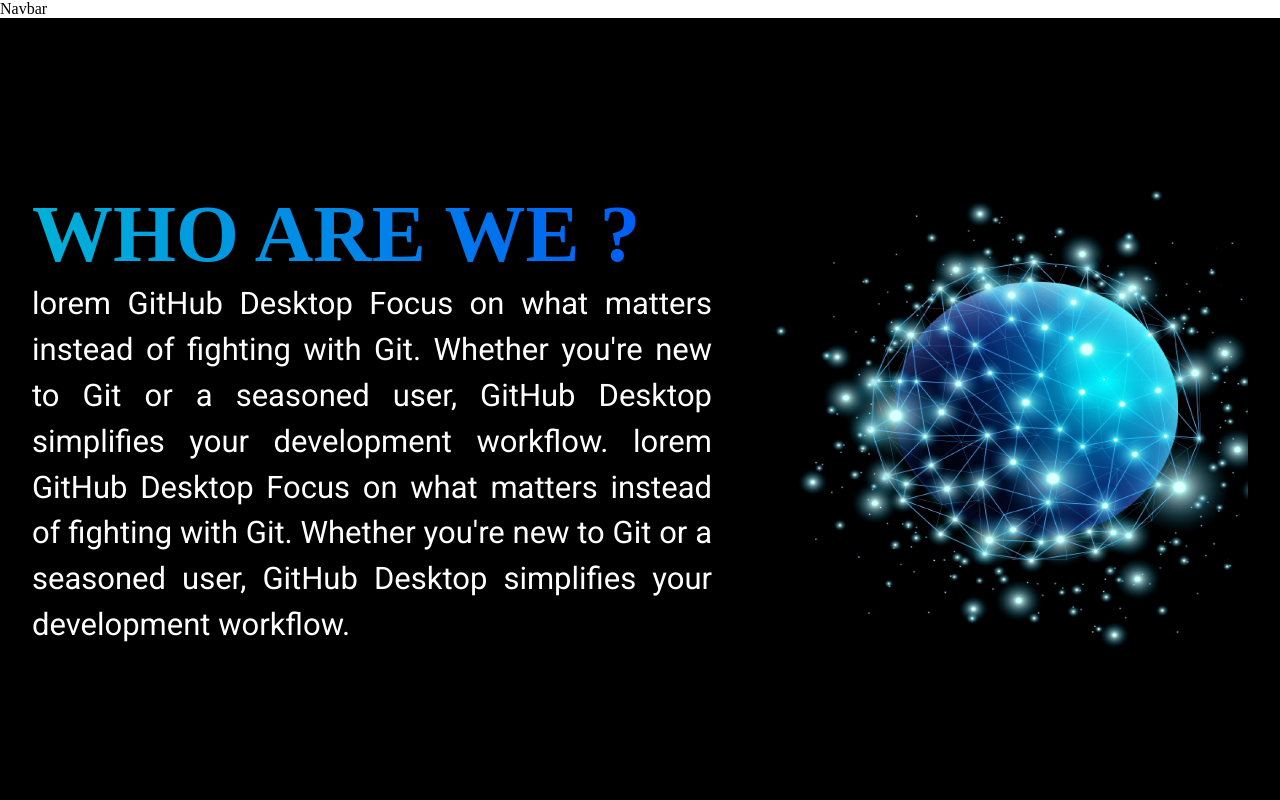
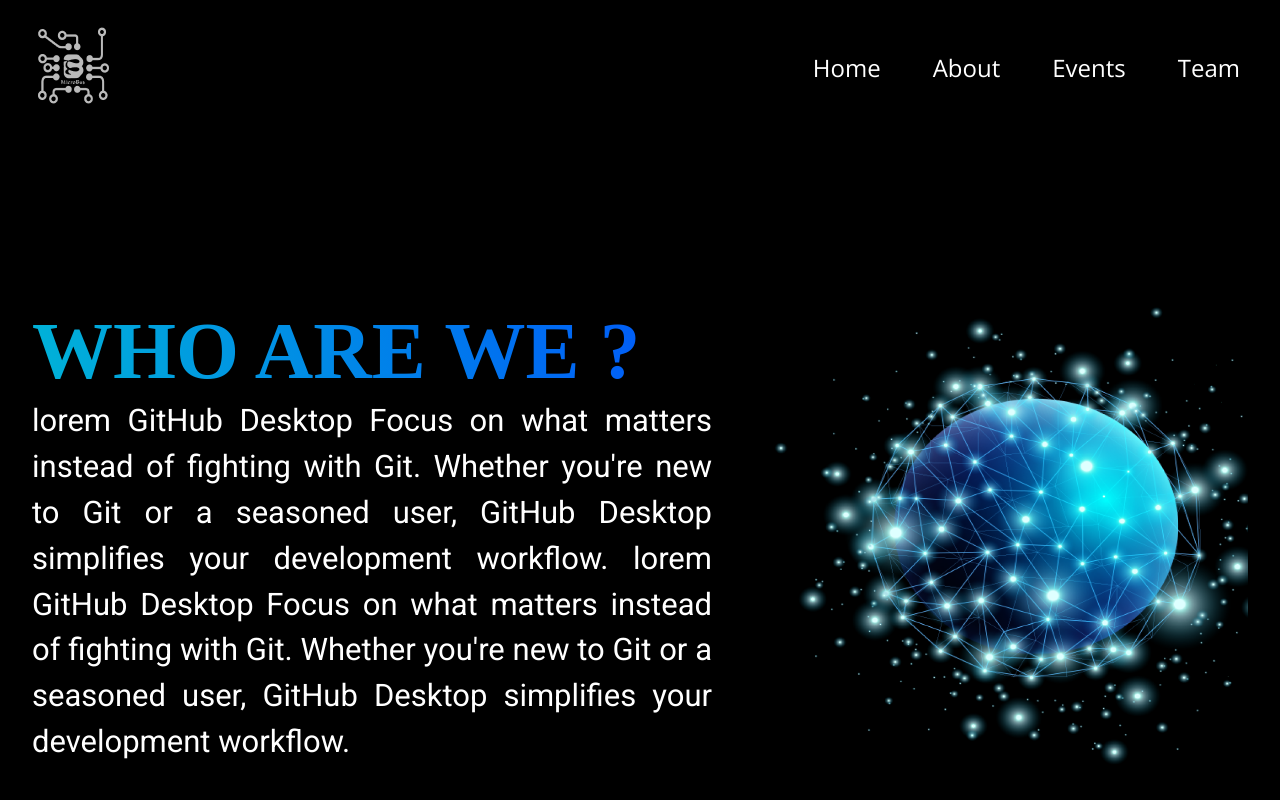
Before and after one commit to Microbus-Webtool/microbus, a React (Create React App) app: page / in a window 1280 px wide. Shown: the top 800 px of the page. Built offline with nearby package versions, Linux system fonts and the light colour scheme; a web font is replaced by a local one.

Commit message:
navbar-mid-page

```diff
--- a/src/App.js
+++ b/src/App.js
@@ -7,11 +7,15 @@ import Footer from "./components/Footer";
 function App() {
   return (
     <Router>
+
         <Navbar/>
+
         <Routes>
           <Route path='/' element={<Home/>} />
         </Routes>
+
         <Footer/>
+
     </Router>
   );
 }
--- a/src/components/Navbar.jsx
+++ b/src/components/Navbar.jsx
@@ -1,13 +1,28 @@
-import React from 'react'
-
+import React, { useState } from 'react'
+import Logo from '../asserts/micro_logo_black.png'
+import "./styles/navbar.scss"
 
 
 const Navbar = () => {
+
+
   return (
 
-  <div>
-    Navbar
-  </div>
+    <nav className="navbar">
+     <div className="logo"><img src={Logo} alt="" /></div>
+
+      <div className="menu">
+        <ul>
+          <li><a href="#">Home</a></li>
+          <li><a href="#">About</a></li>
+          <li><a href="#">Events</a></li>
+          <li><a href="#">Team</a></li>
+        </ul>
+      </div>
+
+    </nav>
+
+
 
   )
 }
--- a/src/components/styles/footer.scss
+++ b/src/components/styles/footer.scss
@@ -4,7 +4,7 @@
     box-sizing: border-box;
 }
 .footer_container{
-    width: 100vw;
+    width: 100%;
     // position:absolute;
     bottom:0px;
     height:30vh;
--- a/src/components/styles/home.scss
+++ b/src/components/styles/home.scss
@@ -33,7 +33,7 @@
     justify-content: center;
     align-items: center;
     gap: 20px;
-    padding: 2rem;
+   padding: 2rem;
 
     h3 {
       font-family: Akshar;
--- /dev/null
+++ b/src/components/styles/navbar.scss
@@ -0,0 +1,80 @@
+@import url('https://fonts.googleapis.com/css2?family=Open+Sans&display=swap');
+.navbar{
+
+
+   background-color: black;
+   display: flex;
+   justify-content: space-between;
+   align-items: center;
+   padding: 10px 20px;
+   color: white;
+
+}
+
+.logo{
+    margin: 1rem;
+}
+
+.menu{
+    display: flex;
+    ul{
+        list-style: none;
+        display: flex;
+        gap: 2rem;
+    }
+
+    li{
+        margin-right: 20px;
+        font-family: Open Sans;
+        font-size: 1.5rem;
+
+    }
+
+    a{
+        text-decoration: none;
+        color: white;
+    }
+}
+
+
+
+
+
+
+
+
+// .navbar {
+//     background-color: #333; // Set your desired background color
+//     display: flex;
+//     justify-content: space-between;
+//     align-items: center;
+//     padding: 10px 20px; // Adjust padding as needed
+//     box-shadow: 0px 2px 5px rgba(0, 0, 0, 0.2); // Optional shadow
+
+//     .logo {
+//       // Styles for your logo
+//       img {
+//         max-width: 100px; // Adjust the logo's size as needed
+//         height: auto;
+//       }
+//     }
+
+//     .menu {
+//       display: flex;
+
+//       .menu-item {
+//         list-style: none;
+//         margin-right: 20px; // Adjust margin as needed
+//         font-size: 16px; // Set your desired font size
+
+//         a {
+//           text-decoration: none;
+//           color: #fff; // Set the text color for menu items
+
+//           &:hover {
+//             color: #ff9900; // Change the color on hover
+//           }
+//         }
+//       }
+//     }
+//   }
```
Also changed, not shown: 1 other file (tests, documents, lock files or other folders).
